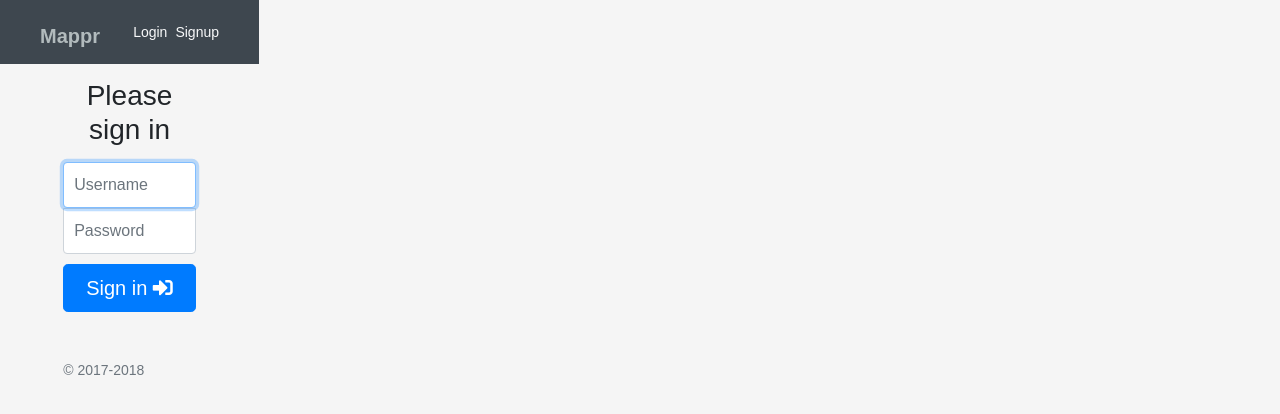
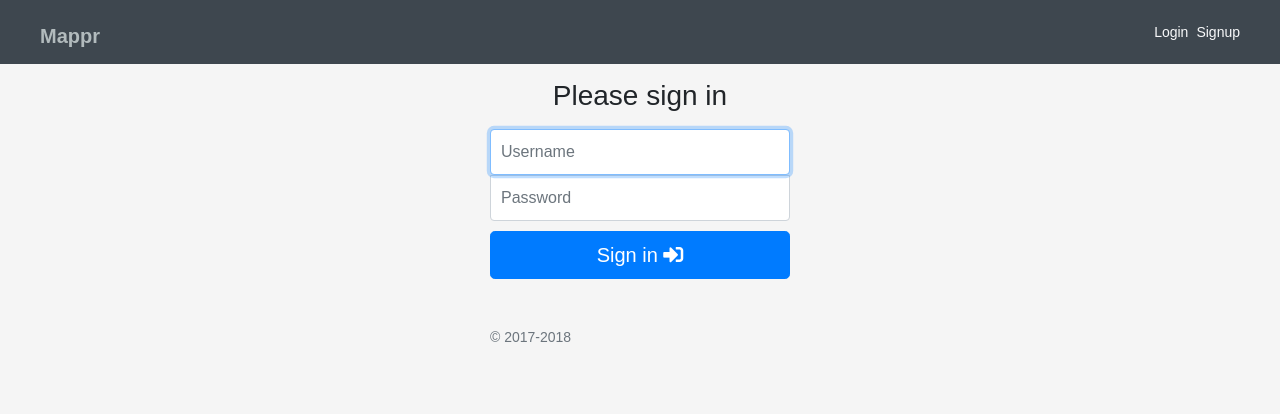
Before and after one commit to dark5eid83/Google-Maps, a React (Create React App) app in the folder client/: page /login in a window 1280 px wide. Shown: the top 414 px of the page. Built offline with nearby package versions, Linux system fonts and the light colour scheme.

Commit message:
Fixed scrunched components

```diff
--- a/client/src/App.css
+++ b/client/src/App.css
@@ -1,28 +1,4 @@
-.App {
-  text-align: center;
+#root {
+  height:100%;
+  width:100%;
 }
-
-.App-logo {
-  animation: App-logo-spin infinite 20s linear;
-  height: 80px;
-}
-
-.App-header {
-  background-color: #222;
-  height: 150px;
-  padding: 20px;
-  color: white;
-}
-
-.App-title {
-  font-size: 1.5em;
-}
-
-.App-intro {
-  font-size: large;
-}
-
-@keyframes App-logo-spin {
-  from { transform: rotate(0deg); }
-  to { transform: rotate(360deg); }
-}
--- /dev/null
+++ b/client/src/components/Container/Container.js
@@ -0,0 +1,11 @@
+import React, { Component } from 'react'
+
+export default class Container extends Component {
+    render() {
+        return (
+            <div className="container-fluid">
+                {this.props.children}
+            </div>
+        )
+    }
+}
--- a/client/src/components/Navbar/Navbar.js
+++ b/client/src/components/Navbar/Navbar.js
@@ -4,7 +4,8 @@ import './style.css';
 
 export default class Navbar extends Component {
     renderLoggedIn = (user) => {
-        return (<div className="d-flex flex-column flex-md-row align-items-center p-3 px-md-4 site-header">
+        return (
+            <div className="d-flex flex-column flex-md-row align-items-center p-3 px-md-4 site-header">
                 <h5 className="my-0 mr-md-auto mt-2 ml-3">Mappr</h5>
                 <nav className="my-2 my-md-0 mr-md-3">
                     <div className="dropdown">
@@ -37,7 +38,8 @@ export default class Navbar extends Component {
                         <a className="dropdown-item" href="/logout"><i className="fas fa-sign-out-alt" /> Logout</a>
                     </div>
                 </div>
-        </div>);
+            </div>
+        );
     };
 
     renderLoggedOut = () => {
--- a/client/src/components/pages/Login/Login.js
+++ b/client/src/components/pages/Login/Login.js
@@ -1,13 +1,14 @@
 import React, { Component } from 'react';
 import './style.css';
 import Navbar from "../../Navbar/Navbar";
+import Container from "../../Container/Container";
 
 
 export default class Login extends Component {
     render() {
         return(
-            <div className="container-fluid">
-                <Navbar/>
+            <Container>
+                <Navbar />
 
                 <div className="row justify-content-center">
                     <div className="col-md-8">
@@ -22,7 +23,7 @@ export default class Login extends Component {
                         </form>
                     </div>
                 </div>
-            </div>
+            </Container>
         )
     }
 }
```
Lines whose indentation alone changed are shown as unchanged.
